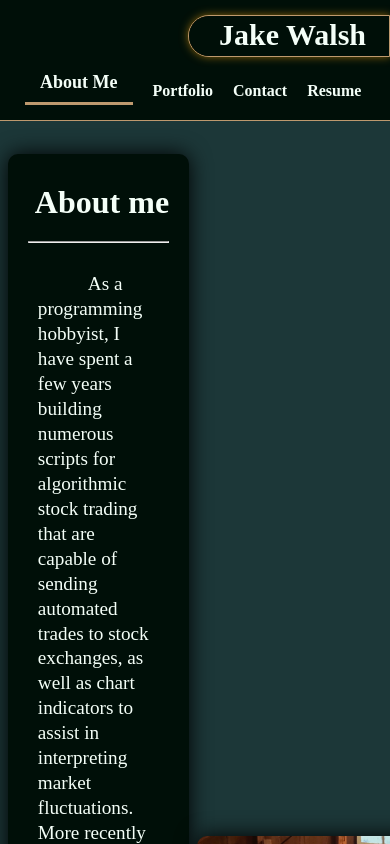
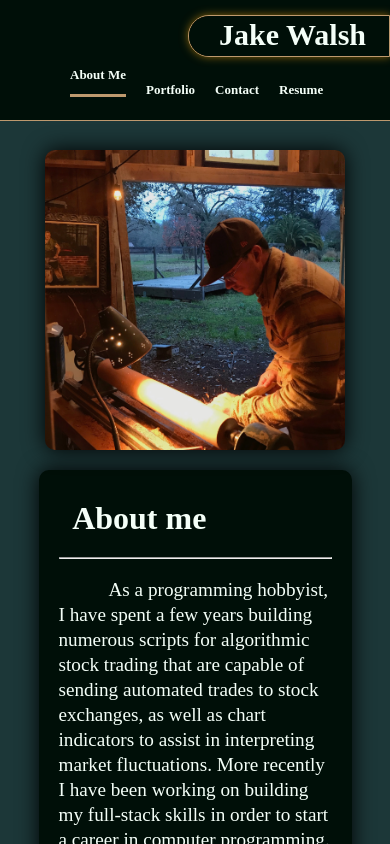
Before and after one commit to jkwalsh127/react-portfolio, a React (Create React App) app: page / in a window 390 px wide. Shown: the top 844 px of the page. Built offline with nearby package versions, Linux system fonts and the light colour scheme.

Commit message:
media queries for about me page and nav items

```diff
--- a/src/components/pages/AboutMe.js
+++ b/src/components/pages/AboutMe.js
@@ -1,5 +1,6 @@
 import React from "react";
 import './styles/AboutMe.css';
+import './styles/AboutMeMediaQueries.css';
 import portrait from './images/portrait.jpeg';
 
 export default function AboutMe() {
--- /dev/null
+++ b/src/components/pages/styles/AboutMeMediaQueries.css
@@ -0,0 +1,29 @@
+@media screen and (max-width: 850px) {
+    .about-me-wrap {
+        flex-direction: column-reverse;
+    }
+    .self-portrait {
+        margin: 120px 0 0 0;
+    }
+    .about-me {
+        margin: 20px 0 0 0;
+    }
+}
+@media screen and (max-width: 620px) {
+    .self-portrait {
+        margin: 150px 0 0 0;
+    }
+}
+@media screen and (max-width: 400px) {
+    .about-me-wrap p {
+        line-height: 130%;
+        font-size: 1.2em;
+        text-indent: 50px;
+        padding: 0;
+    }
+}
+@media screen and (max-width: 300px) {
+    .self-portrait {
+        width: 250px;
+    }
+}
--- a/src/styles/NavMediaQueries.css
+++ b/src/styles/NavMediaQueries.css
@@ -82,3 +82,15 @@
         justify-content: flex-start;
     }
 }
+@media screen and (max-width: 400px) {
+    .nav {
+        margin: 0 0 0 100px;
+    }
+    .nav-items {
+        font-size: 13px;
+    }
+    .nav-items-active {
+        font-size: 13px;
+        padding: 10px 0 0 0;
+    }
+}
```
